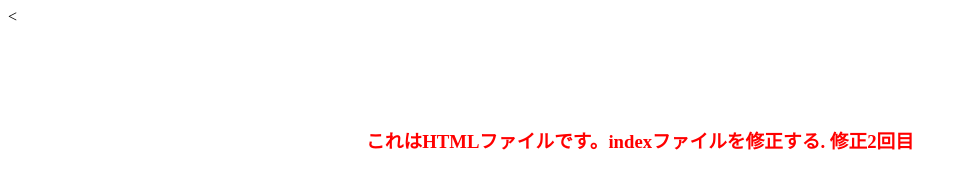
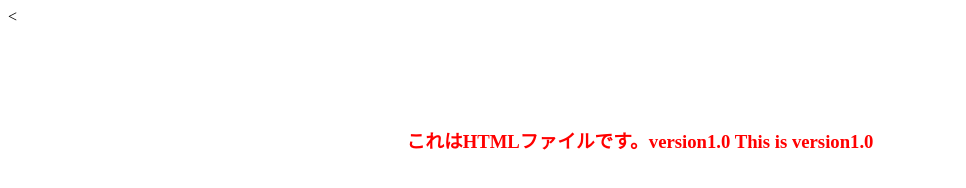
Before and after one commit to felicial198375/felicial.com, a plain HTML site: page index.html in a window 1280 px wide. Shown: the whole page, without its empty margins (0-966 px from the left). Drawn offline with Linux system fonts and the light colour scheme.

Commit message:
index.html version1.0 this is version1.0a

```diff
--- a/index.html
+++ b/index.html
@@ -8,9 +8,7 @@
   <title>Joanna Git prictise</title>
 </head>
 <body>
-<h3>これはHTMLファイルです。indexファイルを修正する.
-
-修正2回目
+<h3>これはHTMLファイルです。version1.0 This is version1.0
 
 </h3>
 </body>
```
